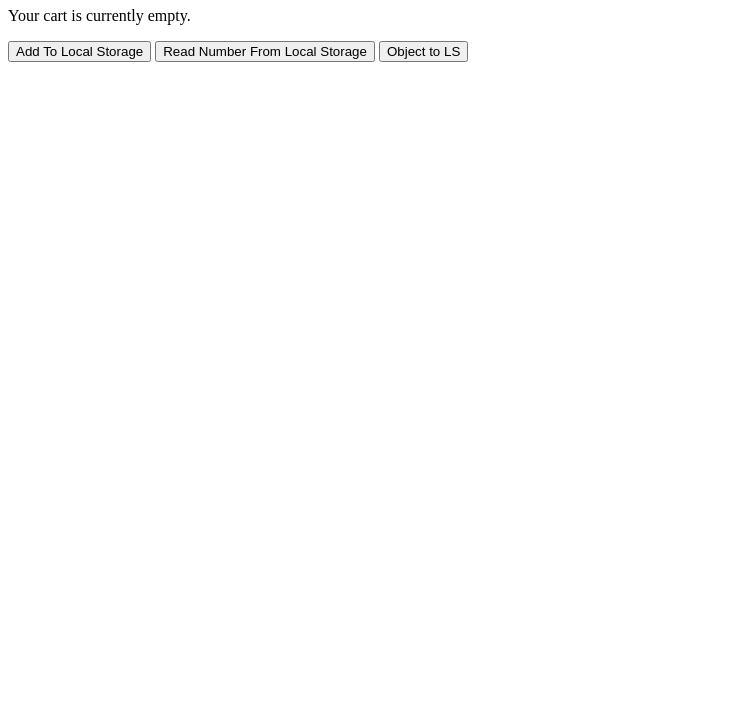
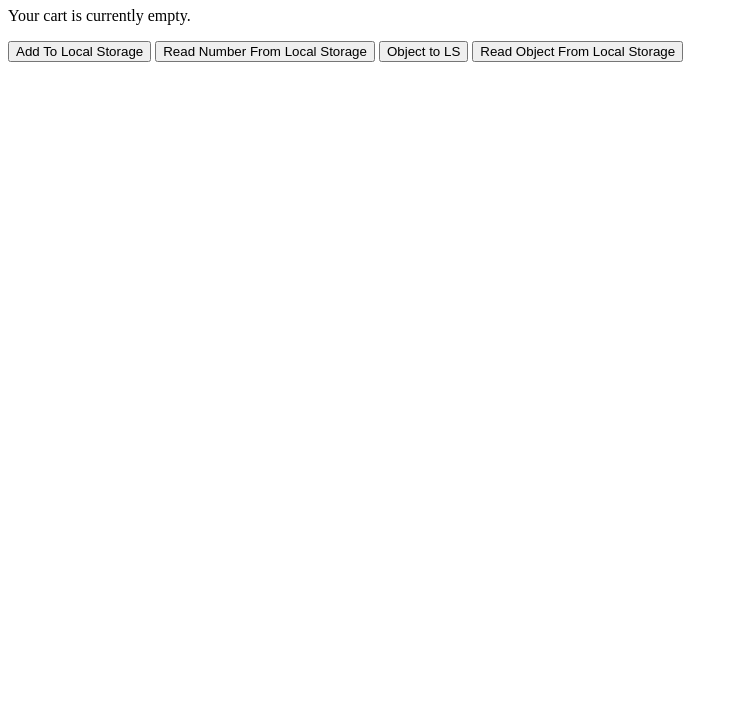
Before and after one commit to afzalhossainraju100/PH-Study-Of-Local-Storage, a plain HTML site: page index.html in a window 1280 px wide. Shown: the part 73-800 px from the top of the page, without its empty margins (0-738 px from the left). Drawn offline with Linux system fonts and the light colour scheme.

Commit message:
get from object function done

```diff
--- a/index.html
+++ b/index.html
@@ -12,6 +12,7 @@
     <button onclick="addNumberToLS()">Add To Local Storage</button>
     <button onclick="getNumberFromLS()">Read Number From Local Storage</button>
     <button onclick="setObjectToLS()">Object to LS</button>
+    <button onclick="getObjectFromLS()">Read Object From Local Storage</button>
 
 
 
--- a/shoppingCart.js
+++ b/shoppingCart.js
@@ -16,3 +16,7 @@ const getNumberFromLS = () => {
     const number = localStorage.getItem("Number");
     console.log("From saved local storage", number);
 }
+const getObjectFromLS = () => {
+    const customerString = JSON.parse(localStorage.getItem("customer"));
+    console.log("Object From LS", customerString);
+}
```
